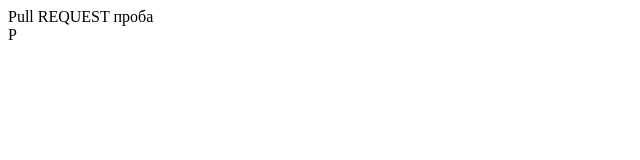
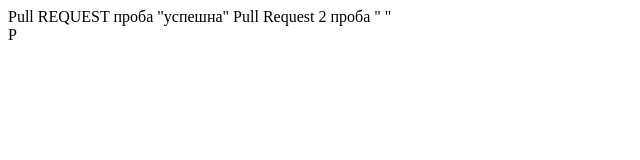
Before and after one commit to Kimmladshii/invasive, a plain HTML site: page index.html in a window 1280 px wide. Shown: the whole page, without its empty margins (0-640 px from the left). Drawn offline with Linux system fonts and the light colour scheme.

Commit message:
2 Test Pull Request

```diff
--- a/index.html
+++ b/index.html
@@ -8,7 +8,10 @@
 </head>
 <body>
     <div class="div">
-        Pull REQUEST проба
+        Pull REQUEST проба "успешна"
+
+
+        Pull Request 2 проба " "
     </div>
 
     <span> P </span>
```
